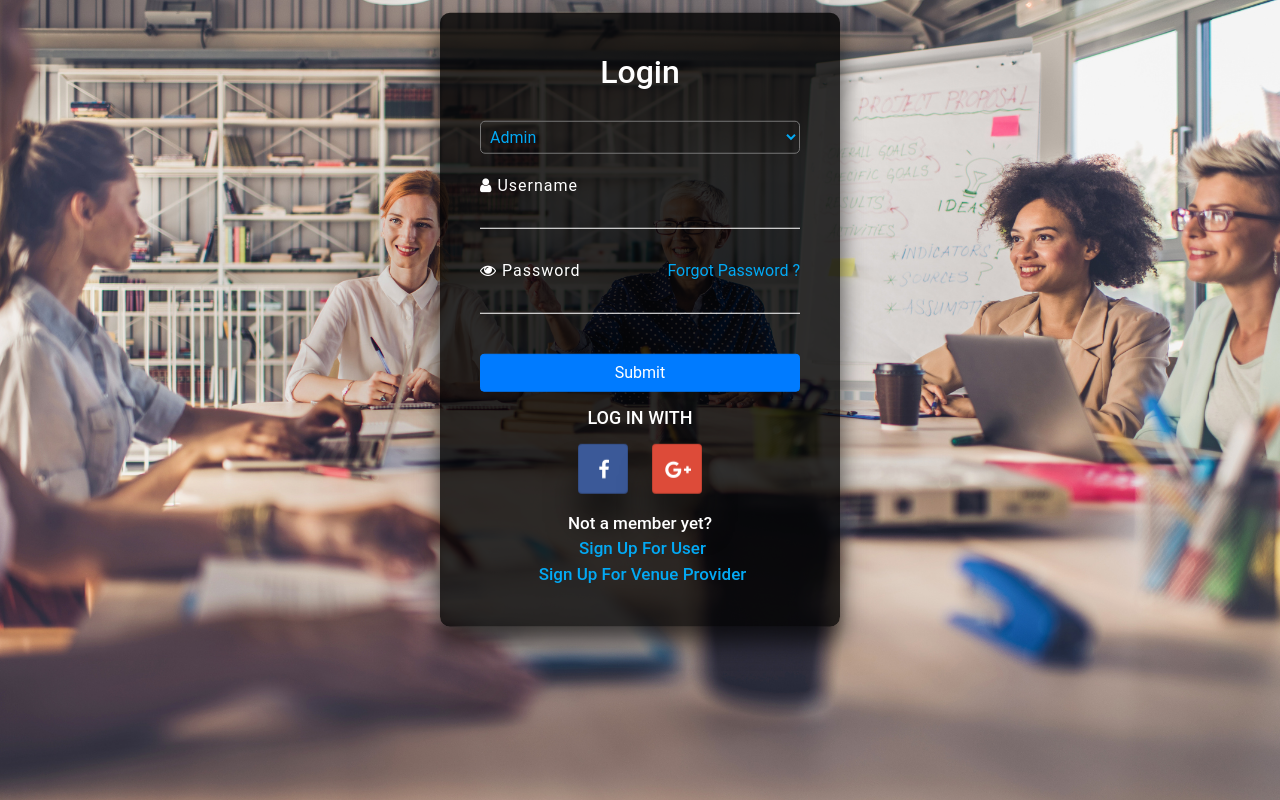
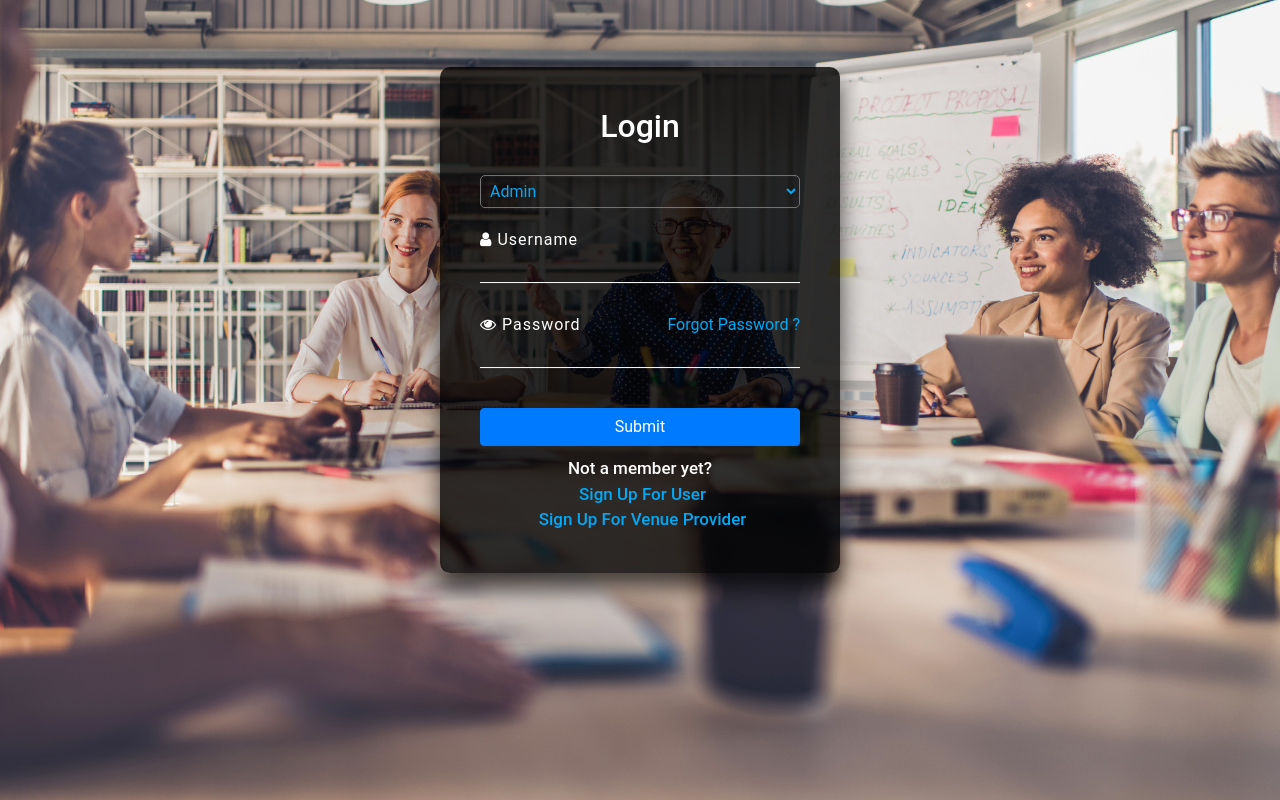
Before and after one commit to bhushan43199/homepagecorporateconn, a plain HTML site: page index.html in a window 1280 px wide. Drawn offline with nearby package versions, Linux system fonts and the light colour scheme; a web font is replaced by a local one.

Commit message:
add page

```diff
--- a/css/custom.css
+++ b/css/custom.css
@@ -214,36 +214,6 @@ select:-webkit-autofill:focus{
   left: -4px;
   content: "✖";
 }
-
-.login_with {
-  position: relative;
-  width: 100%;
-  text-align: center;
-}
-
-.login_with h4 {
-  margin: 15px 0px;
-  font-size: 18px;
-}
-
-.cardbox {
-  perspective: 500px;
-  margin: 0px 10px;
-  display: inline-block;
-}
-
-.card {
-  position: relative;
-  width: 50px;
-  height: 50px;
-  background: #fff;
-  transform-style: preserve-3d;
-  transition: .5s ease;
-  box-shadow: 0 30px 30px rgba(0, 0, 0, .5);
-  -moz-box-shadow: 0 30px 30px rgba(0, 0, 0, .5);
-  -webkit-box-shadow: 0 30px 30px rgba(0, 0, 0, .5);
-}
-
 .facebook {
   background: #3b5998;
 }
@@ -254,40 +224,6 @@ select:-webkit-autofill:focus{
 
 .googleplus {
   background: #dd4b39;
-}
-
-.card-front,
-.card-back {
-  position: absolute;
-  top: 0;
-  left: 0;
-  width: 50px;
-  height: 50px;
-  color: #fff;
-  backface-visibility: hidden;
-}
-
-.card-front {
-  font-size: 20px;
-  justify-content: center;
-  display: flex;
-  align-items: center;
-}
-
-.card-back {
-  font-size: 10px;
-  justify-content: center;
-  text-align: center;
-  display: flex;
-  align-items: center;
-}
-
-.cardbox:hover .card {
-  transform: rotateY(180deg);
-}
-
-.card-back {
-  transform: rotateY(180deg);
 }
 
 .boxing {
--- a/index.html
+++ b/index.html
@@ -32,25 +32,6 @@
                   <span class="forgot"><a href="#">Forgot Password ?</a> </span>
                </div>
                <input type="submit" value="Submit" class="btn btn-primary btn-block">
-               <div class="login_with">
-                  <h4>LOG IN WITH</h4>
-                  <div class="cardbox">
-                     <a href="#" title="Login with Facebook">
-                        <div class="card facebook">
-                           <div class="card-front"><i class="fa fa-facebook"></i></div>
-                           <div class="card-back">Facebook</div>
-                        </div>
-                     </a>
-                  </div>
-                  <div class="cardbox">
-                     <a href="#" title="Login with Facebook">
-                        <div class="card googleplus">
-                           <div class="card-front"><i class="fa fa-google-plus"></i></div>
-                           <div class="card-back">Google+</div>
-                        </div>
-                     </a>
-                  </div>
-               </div>
                <div class="go_regster">Not a member yet?<br>
                <a href="register.html" title="Sign Up"> Sign Up For User</a><br>
                <a href="venue-registor.html" title="Sign Up"> Sign Up For Venue Provider</a></div>
```
Also changed, not shown: register.html (+1 -0 lines).
